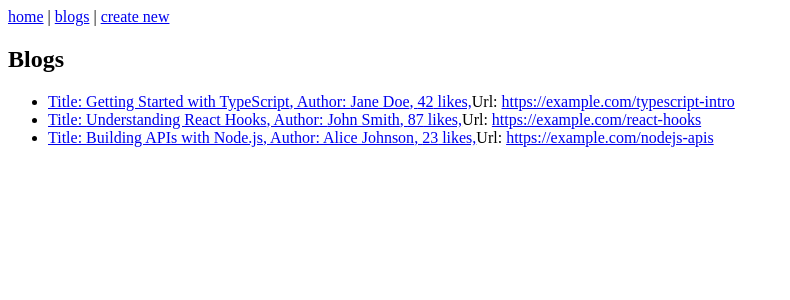
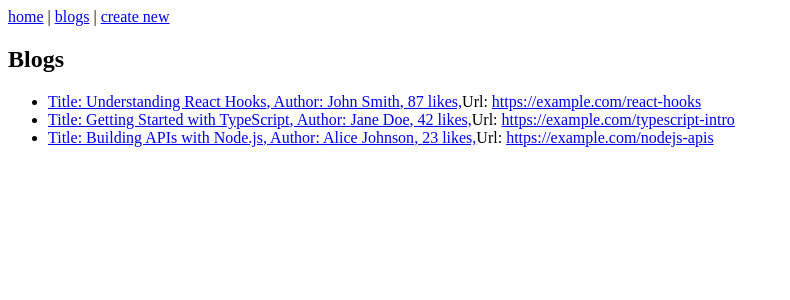
Before and after one commit to EmoGeorgiev/Full-Stack-Open-NextJS, a Next.js app in the folder blogs-app/: page /blogs in a window 1280 px wide. Shown: the top 300 px of the page, without its empty margins (0-790 px from the left). Built offline with nearby package versions, Linux system fonts and the light colour scheme.

Commit message:
Added solution to exercise 5

```diff
--- a/blogs-app/app/blogs/page.tsx
+++ b/blogs-app/app/blogs/page.tsx
@@ -3,12 +3,13 @@ import { getBlogs } from "../services/blogs"
 
 const Blogs = () => {
   const blogs = getBlogs()
+  const sortedBlogs = [...blogs].sort((x, y) => y.likes - x.likes)
 
   return (
     <div>
       <h2>Blogs</h2>
       <ul>
-        {blogs.map(blog => (
+        {sortedBlogs.map(blog => (
           <li key={blog.id}>
             <Link href={`/blogs/${blog.id}`}>
               Title: {blog.title},
```
